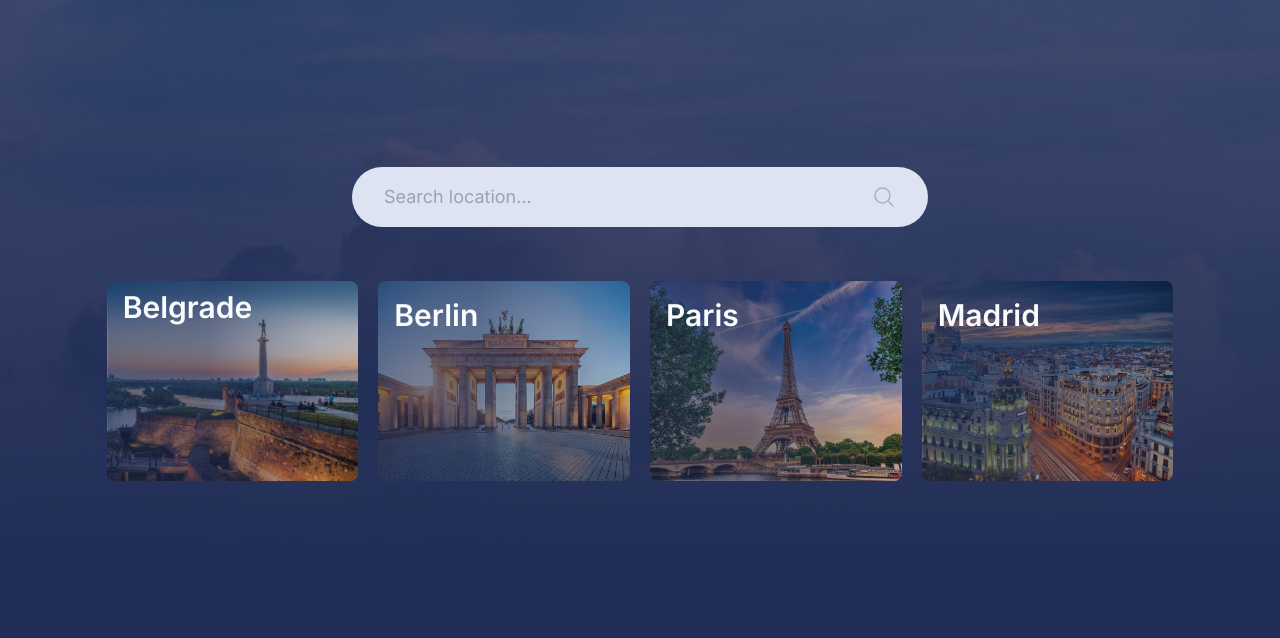
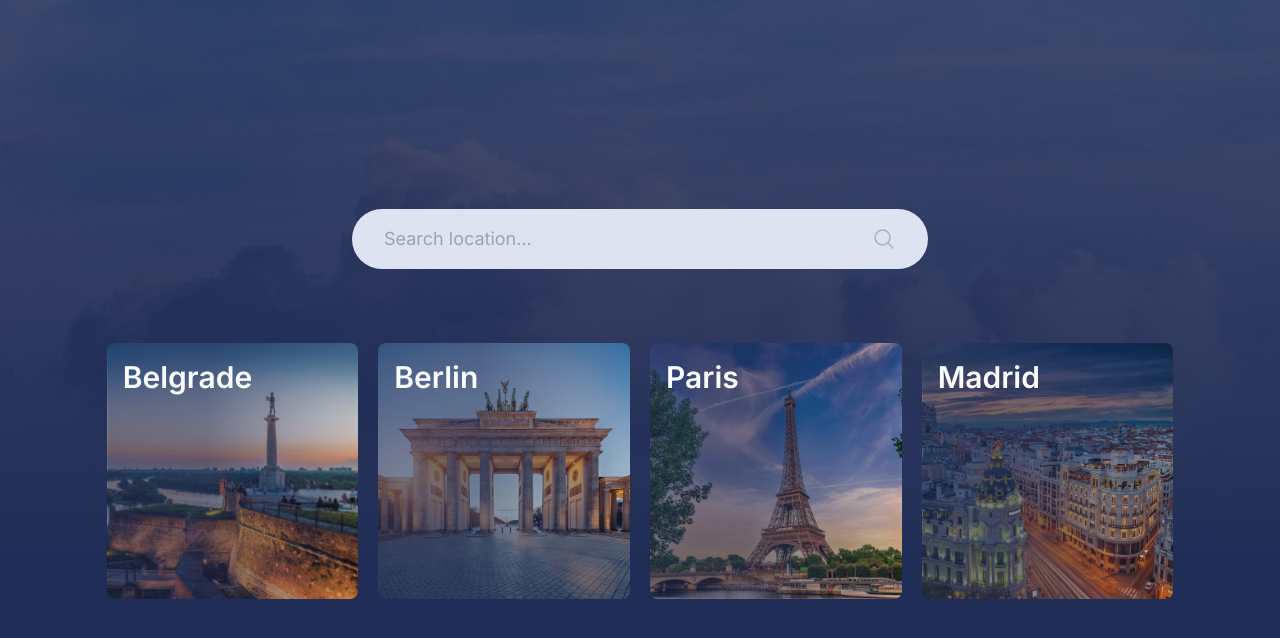
Before and after one commit to zdravkovic/Weather-app, a website built with Vite: page index.html in a window 1280 px wide. Built offline with nearby package versions, Linux system fonts and the light colour scheme; no server answers.

Commit message:
Change elements behaviour in CSS

```diff
--- a/index.html
+++ b/index.html
@@ -18,9 +18,9 @@
   </head>
   <body class="font-display max-w-[125rem] 2xl:shadow-2xl mx-auto bg-blue-background scrollbar-thin scrollbar-thumb-rounded-full scrollbar-thumb-[#8d94a8] h-full relative">
 
-    <div class="first-screen mx-auto max-w-full lg:max-w-[125rem] h-full overflow-y-scroll scrollbar-thin scrollbar-thumb-rounded-full scrollbar-thumb-[#8d94a8] absolute top-0 left-0 flex flex-col justify-center items-center bg-main-image-gradient bg-cover bg-center z-[100]">
-
-      <form class="form-first w-full md:w-3/4 lg:w-1/2 mt-10 mb-4 md:-mt-32 mx-auto text-center">
+    <div class="first-screen mx-auto max-w-full lg:max-w-[125rem] min-h-screen absolute top-0 left-0 flex flex-col justify-start md:justify-center items-center bg-main-image-gradient bg-cover bg-center z-[100]">
+      <div class="form-wrapper w-full h-32">
+        <form class="form-first w-full md:w-3/4 lg:w-1/2 mt-8 mb-4 mx-auto text-center">
           <div class="first-div mx-auto px-8 py-3 xl:py-4 rounded-full w-[90%] bg-[#DDE3F1] text-left flex items-center">
             <input class="form-input-first bg-transparent w-full text-darker-blue font-bold placeholder:font-normal text-base lg:text-lg border-none focus:outline-none"
                 type="text"
@@ -32,8 +32,9 @@
             </button>
           </div>
         </form>
-      <div class="firstScreen-cities mt-8 2xs:mt-10 md:mt-[3%] gap-5 w-[90%] sm:h-auto xl:h-1/4 md:w-5/6 grid grid-cols-1 grid-rows-4 sm:grid-cols-2 sm:grid-rows-2 xl:grid-cols-4 xl:grid-rows-1 mb-6">
-        <div class="fs-belgrade w-full bg-firstScreen-belgrade-gradient hover:bg-firstScreen-belgrade-gradient-hover hover:sm:scale-105 transition-all bg-center bg-cover rounded-lg px-4 py-2 flex flex-col justify-center sm:justify-start cursor-pointer">
+      </div>
+      <div class="firstScreen-cities mt-8 2xs:mt-10 md:mt-[3%] gap-5 w-[90%] h-full sm:h-[32rem] xl:h-64 md:w-5/6 grid grid-cols-1 grid-rows-4 sm:grid-cols-2 sm:grid-rows-2 xl:grid-cols-4 xl:grid-rows-1 mb-6 flex-auto sm:flex-initial">
+        <div class="fs-belgrade w-full bg-firstScreen-belgrade-gradient hover:bg-firstScreen-belgrade-gradient-hover hover:sm:scale-105 transition-all bg-center bg-cover rounded-lg p-4 flex flex-col justify-center sm:justify-start cursor-pointer">
           <p class="text-xl sm:text-3xl text-light font-semibold">Belgrade</p>
           <p class="fs-belgrade-description text-lg sm:text-2xl text-light font-light hidden 2xs:block"></p>
           <p class="fs-belgrade-temp text-lg sm:text-2xl text-light font-light"></p>
```
Lines whose indentation alone changed are shown as unchanged.
